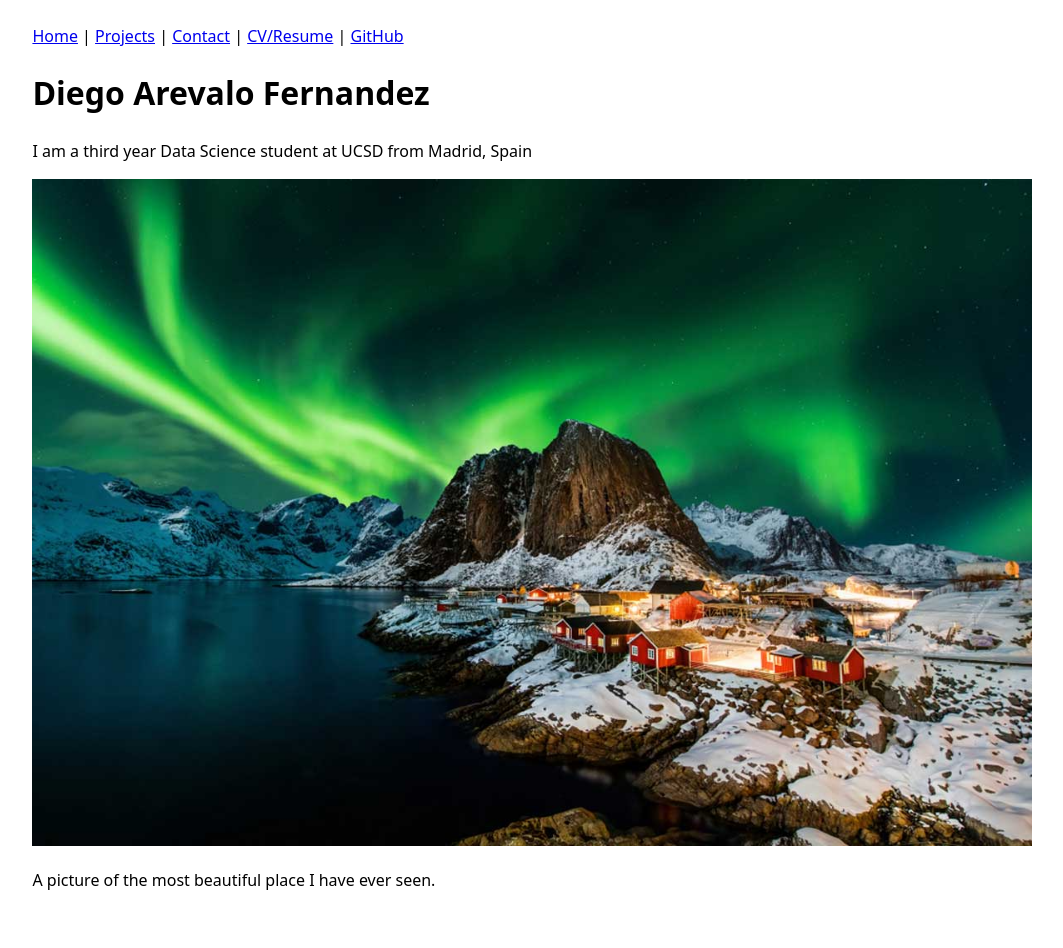
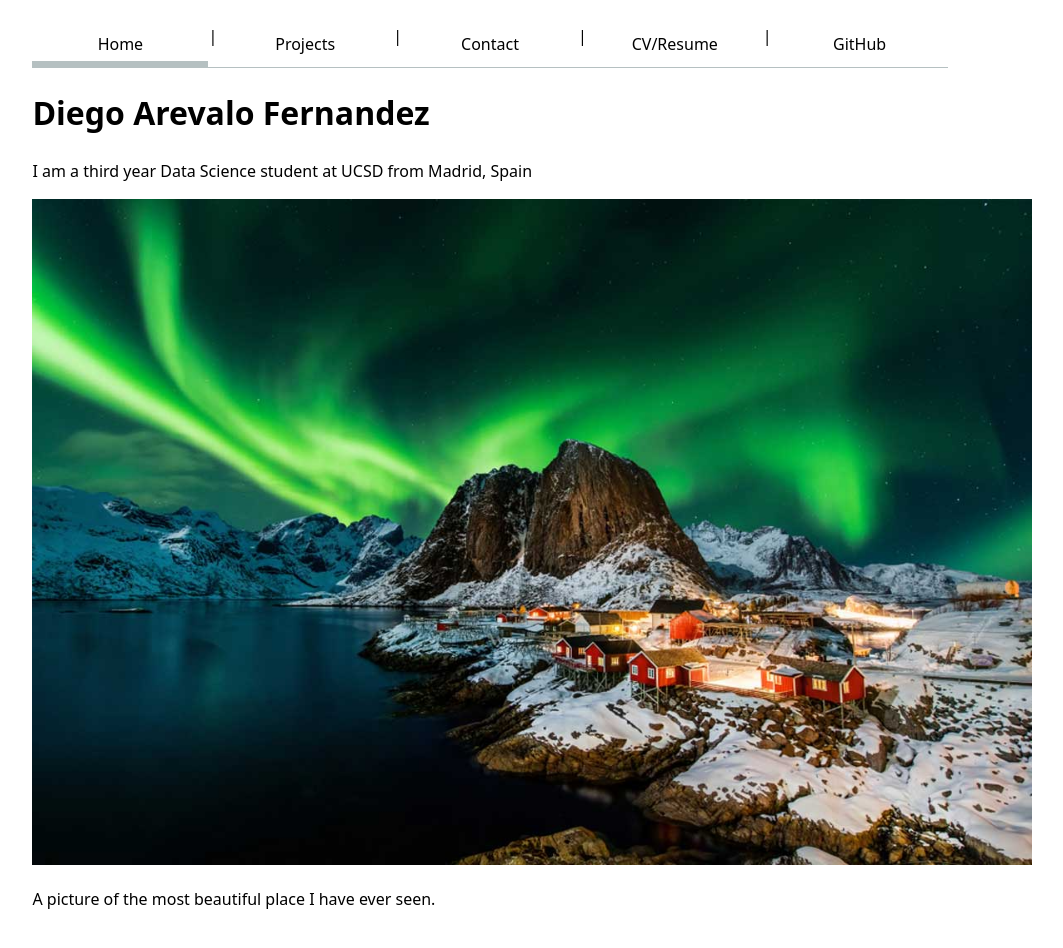
Before and after one commit to diegoarevalo12/portfolio, a plain HTML site: page index.html in a window 1280 px wide. Shown: the whole page, without its empty margins (150-1213 px from the left). Drawn offline with Linux system fonts and the light colour scheme.

Commit message:
nav style

```diff
--- a/index.html
+++ b/index.html
@@ -8,7 +8,7 @@
 </head>
 <body>
     <nav>
-        <a href="./index.html">Home</a> |
+        <a href="./index.html" class="current">Home</a> |
         <a href="./projects/index.html">Projects</a> |
         <a href="./contact/index.html">Contact</a> |
         <a href="./resume/index.html">CV/Resume</a> |
--- a/style.css
+++ b/style.css
@@ -7,4 +7,37 @@ body {
     margin-inline: auto;
     padding: 1em;
     width: 100%;
-  }
+}
+
+nav ul,
+nav li {
+  display: contents;
+}
+
+nav {
+  display: flex;
+  margin-bottom: 1em;
+  border-bottom: 1px solid oklch(80% 3% 200);
+}
+
+nav a {
+  text-decoration: none;
+  color: inherit;
+  text-align: center;
+  padding: 0.5em;
+  flex: 1;
+}
+
+nav a.current {
+  border-bottom: 0.4em solid oklch(80% 3% 200);
+  padding-bottom: 0.3em;
+}
+
+:root {
+  --color-accent: oklch(65% 50% 0);
+}
+
+nav a:hover {
+  border-bottom: 0.4em solid var(--color-accent);
+  background-color: oklch(var(--color-accent) 95% 5%);
+}
```
Also changed, not shown: contact/index.html (+1 -1 lines), projects/index.html (+1 -1 lines), resume/index.html (+1 -1 lines).
